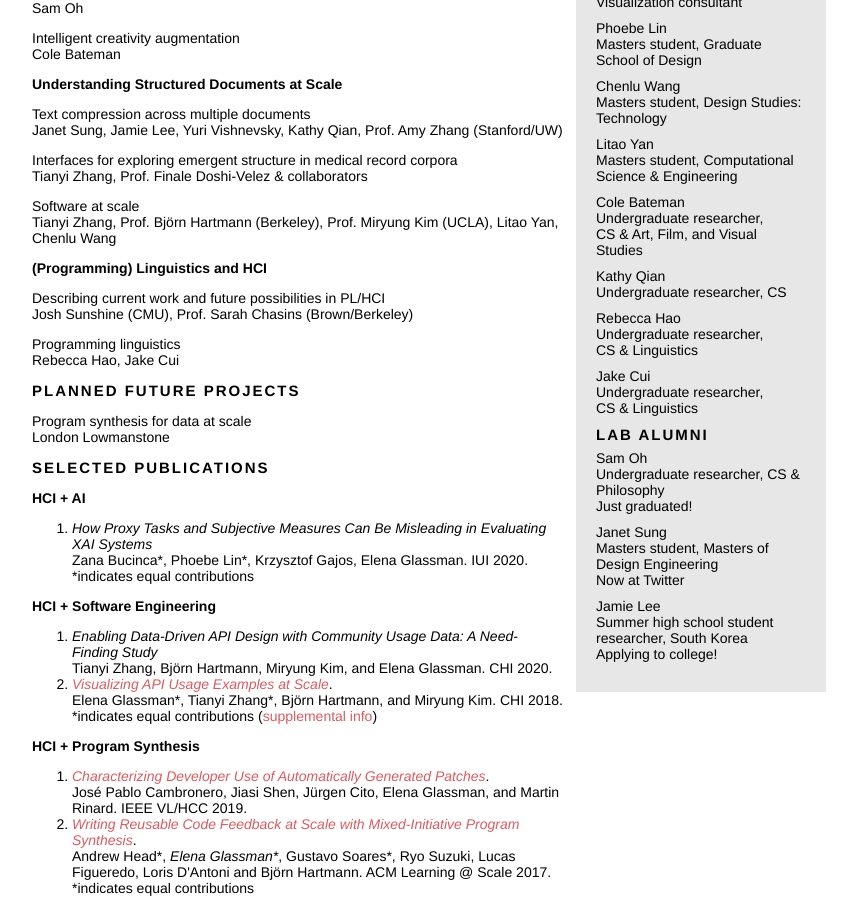
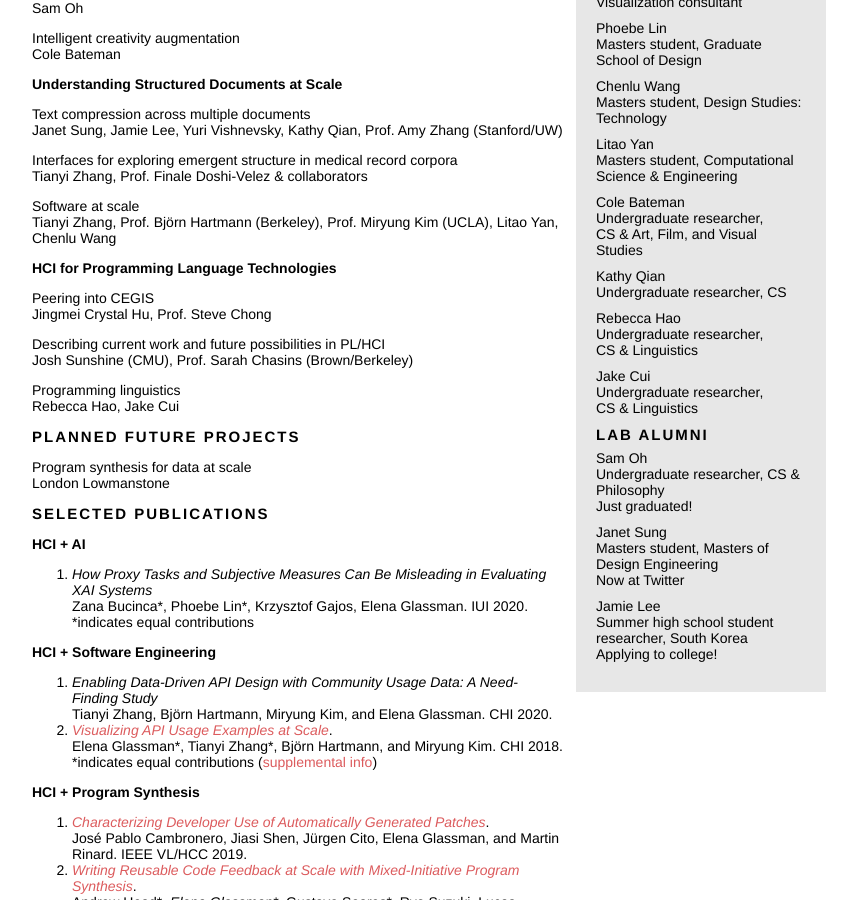
Before and after one commit to eglassman/eglassman.github.io, a Jekyll site: the page built from index.html, in a window 1280 px wide and 900 px high, scrolled down 901 px. Shown: the whole window, without its empty margins (211-1068 px from the left). Built offline with Jekyll 4.4.1, drawn with Linux system fonts in a browser that asks for light colours.

```diff
--- a/index.html
+++ b/index.html
@@ -104,9 +104,17 @@
       <span class="slightlybold">Software at scale</span><br>
       Tianyi Zhang, Prof. Björn Hartmann (Berkeley), Prof. Miryung Kim (UCLA), Litao Yan, Chenlu Wang
       </p>
+      <!-- <p>
+      <span class="slightlybold">Helping Humans Recognize Type I and Type II OCR Errors</span><br>
+      Zejiang Shen, Prof. Melissa Dell
+      </p> -->
 
       <p>
-        <span class="boldish">(Programming) Linguistics and HCI</span>
+        <span class="boldish">HCI for Programming Language Technologies</span>
+      </p>
+      <p>
+      <span class="slightlybold">Peering into CEGIS</span><br>
+      Jingmei Crystal Hu, Prof. Steve Chong
       </p>
       <p>
       <span class="slightlybold">Describing current work and future possibilities in PL/HCI</span><br>
@@ -117,13 +125,6 @@
       Rebecca Hao, Jake Cui
       </p>
 
-
-
-
-      <!-- <p>
-      <span class="slightlybold">Helping Humans Recognize Type I and Type II OCR Errors</span><br>
-      Zejiang Shen, Prof. Melissa Dell
-      </p> -->
 
       <div class="header lead">
       Planned Future Projects
```
